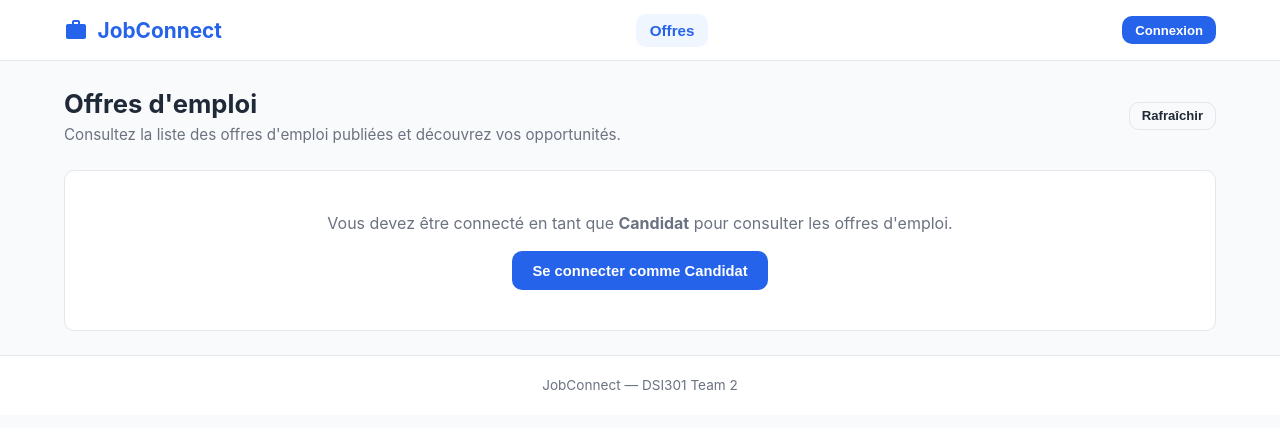
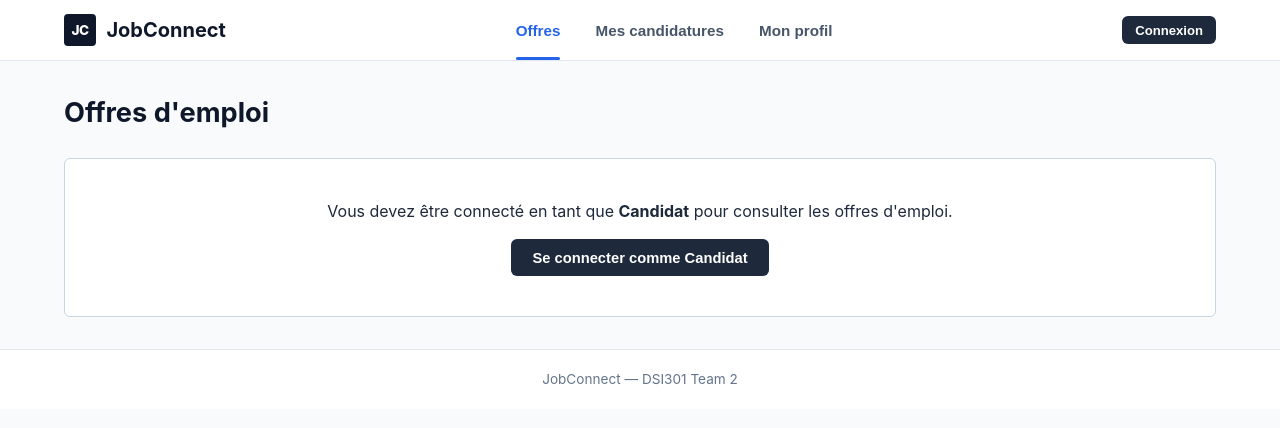
Before and after one commit to DSI301-GRP2-TEAM2/JobConnect, an Angular app in the folder frontend/: page / in a window 1280 px wide. Shown: the top 428 px of the page. Built offline with nearby package versions, Linux system fonts and the light colour scheme.

Commit message:
feat(US-14): conformite maquette Balsamiq liste horizontale des offres et build Angular valide

```diff
--- a/frontend/src/app/app.component.html
+++ b/frontend/src/app/app.component.html
@@ -1,18 +1,20 @@
 <header>
   <div class="navbar">
     <a href="#" class="brand">
-      <svg width="24" height="24" viewBox="0 0 24 24"><path d="M20 6h-4V4c0-1.11-.89-2-2-2h-4c-1.11 0-2 .89-2 2v2H4c-1.11 0-1.99.89-1.99 2L2 19c0 1.11.89 2 2 2h16c1.11 0 2-.89 2-2V8c0-1.11-.89-2-2-2zm-6 0h-4V4h4v2z"/></svg>
-      JobConnect
+      <span class="brand-box">JC</span>
+      <span class="brand-name">JobConnect</span>
     </a>
 
     <ul class="nav-links">
-      <li><button class="nav-btn active">Offres</button></li>
+      <li><button class="nav-tab active">Offres</button></li>
+      <li><button class="nav-tab inactive">Mes candidatures</button></li>
+      <li><button class="nav-tab inactive">Mon profil</button></li>
     </ul>
 
     <div class="auth-zone">
       <div *ngIf="authService.currentUser && authService.currentToken" class="user-badge">
-        <span>{{ authService.currentUser.prenom }} {{ authService.currentUser.nom }}</span>
-        <span class="role-pill role-candidat">{{ authService.currentUser.role }}</span>
+        <span class="avatar-circle">{{ getInitials() }}</span>
+        <span class="user-fullname">{{ authService.currentUser.prenom }} {{ authService.currentUser.nom[0] }}.</span>
         <button class="btn btn-outline btn-sm" (click)="authService.logout()">Déconnexion</button>
       </div>
 
--- a/frontend/src/app/components/catalogue/catalogue.component.css
+++ b/frontend/src/app/components/catalogue/catalogue.component.css
@@ -1,23 +1,159 @@
-.unauth-card {
-  text-align: center;
-  padding: 2.5rem;
-  background: #ffffff;
-  border-radius: var(--radius);
-  border: 1px solid var(--border);
+.page-title-row {
+  display: flex;
+  justify-content: space-between;
+  align-items: center;
+  margin-bottom: 1.5rem;
 }
 
-.unauth-card p {
-  margin-bottom: 1rem;
-  color: var(--text-muted);
+.page-title {
+  font-size: 1.7rem;
+  font-weight: 700;
+  color: #0f172a;
 }
 
-.status-info {
-  text-align: center;
-  color: var(--text-muted);
-  padding: 2rem;
+.offres-list {
+  display: flex;
+  flex-direction: column;
+  gap: 0.85rem;
+  margin-bottom: 2rem;
 }
 
-.card-date {
-  font-size: 0.8rem;
-  color: var(--text-muted);
+.offre-item {
+  display: flex;
+  justify-content: space-between;
+  align-items: center;
+  background: #ffffff;
+  border: 1px solid #1e293b;
+  border-radius: 4px;
+  padding: 1.25rem 1.5rem;
+  transition: all 0.15s ease-in-out;
 }
+
+.offre-item:hover {
+  box-shadow: 0 4px 6px -1px rgba(0, 0, 0, 0.08);
+}
+
+.offre-info {
+  display: flex;
+  flex-direction: column;
+  gap: 0.35rem;
+}
+
+.offre-header-line {
+  display: flex;
+  align-items: center;
+  flex-wrap: wrap;
+  gap: 0.6rem;
+}
+
+.offre-title {
+  font-size: 1.15rem;
+  font-weight: 700;
+  color: #0f172a;
+}
+
+.offre-category-badge {
+  display: inline-block;
+  font-size: 0.72rem;
+  font-weight: 600;
+  color: #0f172a;
+  border: 1px solid #1e293b;
+  border-radius: 12px;
+  padding: 0.1rem 0.55rem;
+  background: #ffffff;
+}
+
+.offre-meta-line {
+  font-size: 0.88rem;
+  color: #475569;
+}
+
+.offre-action-zone {
+  display: flex;
+  align-items: center;
+  gap: 1.5rem;
+  flex-shrink: 0;
+}
+
+.offre-date {
+  font-size: 0.82rem;
+  color: #475569;
+}
+
+.btn-voir {
+  background: #1e293b;
+  color: #ffffff;
+  border: 1px solid #1e293b;
+  border-radius: 4px;
+  padding: 0.55rem 1.25rem;
+  font-size: 0.88rem;
+  font-weight: 600;
+  cursor: pointer;
+  transition: background 0.15s ease;
+}
+
+.btn-voir:hover {
+  background: #0f172a;
+}
+
+.pagination-bar {
+  display: flex;
+  justify-content: center;
+  align-items: center;
+  gap: 0.4rem;
+  margin-top: 2rem;
+  margin-bottom: 2.5rem;
+}
+
+.page-arrow, .page-number {
+  min-width: 34px;
+  height: 34px;
+  padding: 0 0.5rem;
+  border: 1px solid #1e293b;
+  border-radius: 4px;
+  background: #ffffff;
+  color: #0f172a;
+  font-size: 0.9rem;
+  font-weight: 600;
+  cursor: pointer;
+  display: inline-flex;
+  align-items: center;
+  justify-content: center;
+  transition: all 0.15s ease;
+}
+
+.page-number.active {
+  background: #1e293b;
+  color: #ffffff;
+}
+
+.page-arrow:disabled {
+  opacity: 0.35;
+  cursor: not-allowed;
+}
+
+.unauth-box, .status-box {
+  background: #ffffff;
+  border: 1px solid #cbd5e1;
+  border-radius: 6px;
+  padding: 2.5rem;
+  text-align: center;
+  color: #64748b;
+}
+
+.unauth-box p {
+  margin-bottom: 1rem;
+  color: #1e293b;
+}
+
+@media (max-width: 640px) {
+  .offre-item {
+    flex-direction: column;
+    align-items: flex-start;
+    gap: 1rem;
+  }
+  .offre-action-zone {
+    width: 100%;
+    justify-content: space-between;
+  }
+}
--- a/frontend/src/app/components/catalogue/catalogue.component.html
+++ b/frontend/src/app/components/catalogue/catalogue.component.html
@@ -1,49 +1,79 @@
 <section id="tab-catalogue">
-  <div class="section-header">
-    <div>
-      <h2>Offres d'emploi</h2>
-      <p>Consultez la liste des offres d'emploi publiées et découvrez vos opportunités.</p>
-    </div>
-    <button class="btn btn-outline btn-sm" (click)="loadOffres()">Rafraîchir</button>
+  <div class="page-title-row">
+    <h1 class="page-title">Offres d'emploi</h1>
+    <button *ngIf="authService.isAuthenticated()" class="btn btn-outline btn-sm" (click)="loadOffres()">Rafraîchir</button>
   </div>
 
-  <div *ngIf="!authService.isAuthenticated()" class="unauth-card">
+  <div *ngIf="!authService.isAuthenticated()" class="unauth-box">
     <p>Vous devez être connecté en tant que <strong>Candidat</strong> pour consulter les offres d'emploi.</p>
     <button class="btn btn-primary" (click)="authService.openLoginModal()">Se connecter comme Candidat</button>
   </div>
 
-  <div *ngIf="authService.isAuthenticated() && loading" class="status-info">
+  <div *ngIf="authService.isAuthenticated() && loading" class="status-box">
     Chargement des offres d'emploi...
   </div>
 
-  <div *ngIf="authService.isAuthenticated() && !loading && allOffres.length === 0" class="status-info">
+  <div *ngIf="authService.isAuthenticated() && !loading && allOffres.length === 0" class="status-box">
     Aucune offre d'emploi publiée pour le moment.
   </div>
 
-  <div *ngIf="authService.isAuthenticated() && !loading && allOffres.length > 0" class="grid-cards">
-    <div class="card" *ngFor="let o of pagedOffres">
-      <div>
-        <div class="card-header">
-          <h3 class="card-title">{{ o.titre }}</h3>
-          <span class="badge badge-success">{{ o.categorie?.libelle || 'Général' }}</span>
+  <div *ngIf="authService.isAuthenticated() && !loading && allOffres.length > 0" class="offres-list">
+    <div class="offre-item" *ngFor="let o of pagedOffres">
+      <div class="offre-info">
+        <div class="offre-header-line">
+          <span class="offre-title">{{ o.titre }}</span>
+          <span class="offre-category-badge" *ngIf="o.categorie?.libelle">{{ o.categorie?.libelle }}</span>
         </div>
-        <div class="card-company">
-          🏢 {{ o.entreprise?.nomEntreprise || 'Entreprise' }}
-          <span *ngIf="o.localisation">• {{ o.localisation }}</span>
-          <span *ngIf="o.typeContrat">• {{ o.typeContrat }}</span>
+        <div class="offre-meta-line">
+          <span>{{ o.entreprise?.nomEntreprise || 'TechCorp Solutions' }}</span>
+          <span *ngIf="o.localisation"> · {{ o.localisation }}</span>
+          <span *ngIf="o.typeContrat"> · {{ o.typeContrat }}</span>
+          <span *ngIf="!o.localisation && !o.typeContrat && o.salaire"> · {{ formatSalary(o.salaire) }}</span>
         </div>
-        <p class="card-desc">{{ o.description }}</p>
       </div>
-      <div class="card-footer">
-        <span class="card-salary">{{ formatSalary(o.salaire) }}</span>
-        <span class="card-date">Publiée le {{ formatDate(o.dateCreation) }}</span>
+
+      <div class="offre-action-zone">
+        <span class="offre-date">Publié le {{ formatDate(o.dateCreation) }}</span>
+        <button class="btn-voir" (click)="voirOffre(o)">Voir l'offre</button>
       </div>
     </div>
   </div>
 
-  <div class="pagination" *ngIf="authService.isAuthenticated() && !loading && totalPages > 1">
-    <button class="page-btn" [disabled]="currentPage === 1" (click)="goToPage(currentPage - 1)">&lt;</button>
-    <button class="page-btn" *ngFor="let p of pages" [class.active]="p === currentPage" (click)="goToPage(p)">{{ p }}</button>
-    <button class="page-btn" [disabled]="currentPage === totalPages" (click)="goToPage(currentPage + 1)">&gt;</button>
+  <div class="pagination-bar" *ngIf="authService.isAuthenticated() && !loading && totalPages > 1">
+    <button class="page-arrow" [disabled]="currentPage === 1" (click)="goToPage(currentPage - 1)">&lt;</button>
+    <button class="page-number" *ngFor="let p of pages" [class.active]="p === currentPage" (click)="goToPage(p)">{{ p }}</button>
+    <button class="page-arrow" [disabled]="currentPage === totalPages" (click)="goToPage(currentPage + 1)">&gt;</button>
   </div>
 </section>
+
+<div class="modal-overlay" [class.active]="selectedOffre !== null">
+  <div class="modal-card" *ngIf="selectedOffre">
+    <button class="modal-close" (click)="fermerApercu()">&times;</button>
+    <div style="margin-bottom: 1rem;">
+      <span class="offre-category-badge" style="margin-left: 0;">{{ selectedOffre.categorie?.libelle || 'Général' }}</span>
+      <h3 style="font-size: 1.35rem; margin-top: 0.5rem; color: #0f172a;">{{ selectedOffre.titre }}</h3>
+      <p style="font-size: 0.95rem; color: #475569; margin-top: 0.25rem;">
+        🏢 {{ selectedOffre.entreprise?.nomEntreprise || 'Entreprise' }}
+        <span *ngIf="selectedOffre.localisation"> · {{ selectedOffre.localisation }}</span>
+        <span *ngIf="selectedOffre.typeContrat"> · {{ selectedOffre.typeContrat }}</span>
+      </p>
+      <p style="font-size: 0.85rem; color: #64748b; margin-top: 0.25rem;">Publié le {{ formatDate(selectedOffre.dateCreation) }}</p>
+    </div>
+
+    <div style="border-top: 1px solid #e2e8f0; padding-top: 1rem; margin-top: 1rem;">
+      <h4 style="font-size: 0.95rem; color: #0f172a; margin-bottom: 0.5rem;">Description du poste</h4>
+      <p style="font-size: 0.92rem; line-height: 1.6; color: #334155; white-space: pre-line;">
+        {{ selectedOffre.description }}
+      </p>
+    </div>
+
+    <div style="border-top: 1px solid #e2e8f0; padding-top: 1rem; margin-top: 1rem;" *ngIf="selectedOffre.salaire">
+      <h4 style="font-size: 0.95rem; color: #0f172a; margin-bottom: 0.25rem;">Rémunération</h4>
+      <p style="font-size: 0.92rem; color: #166534; font-weight: 600;">{{ formatSalary(selectedOffre.salaire) }}</p>
+    </div>
+
+    <div style="margin-top: 1.5rem; display: flex; justify-content: flex-end;">
+      <button class="btn btn-outline btn-sm" (click)="fermerApercu()">Fermer</button>
+    </div>
+  </div>
+</div>
--- a/frontend/src/index.html
+++ b/frontend/src/index.html
@@ -5,7 +5,6 @@
   <meta name="viewport" content="width=device-width, initial-scale=1.0">
   <title>JobConnect - Plateforme d'Emploi</title>
   <base href="/">
-  <link rel="stylesheet" href="styles.css">
 </head>
 <body>
   <app-root></app-root>
--- a/frontend/src/styles.css
+++ b/frontend/src/styles.css
@@ -9,16 +9,16 @@
   --danger-light: #fef2f2;
   --warning: #f59e0b;
   --warning-light: #fffbeb;
-  --text-main: #1f2937;
-  --text-muted: #6b7280;
-  --bg-main: #f9fafb;
+  --text-main: #0f172a;
+  --text-muted: #64748b;
+  --bg-main: #f8fafc;
   --bg-card: #ffffff;
-  --border: #e5e7eb;
+  --border: #e2e8f0;
   --border-focus: #3b82f6;
-  --radius: 10px;
-  --shadow: 0 4px 6px -1px rgba(0, 0, 0, 0.08), 0 2px 4px -2px rgba(0, 0, 0, 0.05);
-  --shadow-lg: 0 10px 15px -3px rgba(0, 0, 0, 0.1), 0 4px 6px -4px rgba(0, 0, 0, 0.08);
-  --transition: all 0.2s ease-in-out;
+  --radius: 6px;
+  --shadow: 0 1px 3px 0 rgba(0, 0, 0, 0.1), 0 1px 2px -1px rgba(0, 0, 0, 0.1);
+  --shadow-lg: 0 10px 15px -3px rgba(0, 0, 0, 0.1), 0 4px 6px -4px rgba(0, 0, 0, 0.1);
+  --transition: all 0.15s ease-in-out;
 }
 
 * {
@@ -36,7 +36,6 @@ body {
   display: flex;
   flex-direction: column;
 }
-
 
 header {
   background: #ffffff;
@@ -59,15 +58,29 @@ header {
 .brand {
   display: flex;
   align-items: center;
-  gap: 0.6rem;
+  gap: 0.65rem;
   text-decoration: none;
-  font-weight: 700;
-  font-size: 1.3rem;
-  color: var(--primary);
+  cursor: pointer;
 }
 
-.brand svg {
-  fill: currentColor;
+.brand-box {
+  background: #0f172a;
+  color: #ffffff;
+  width: 32px;
+  height: 32px;
+  border-radius: 4px;
+  display: flex;
+  align-items: center;
+  justify-content: center;
+  font-size: 0.85rem;
+  font-weight: 800;
+  letter-spacing: -0.5px;
+}
+
+.brand-name {
+  color: #0f172a;
+  font-size: 1.25rem;
+  font-weight: 700;
 }
 
 .nav-links {
@@ -76,27 +89,36 @@ header {
   list-style: none;
 }
 
-.nav-btn {
+.nav-tab {
   background: transparent;
   border: none;
   font-size: 0.95rem;
-  font-weight: 500;
-  color: var(--text-muted);
+  font-weight: 600;
   padding: 0.5rem 0.85rem;
-  border-radius: var(--radius);
   cursor: pointer;
+  color: #475569;
+  position: relative;
   transition: var(--transition);
 }
 
-.nav-btn:hover {
-  background: var(--bg-main);
-  color: var(--text-main);
+.nav-tab.active {
+  color: #2563eb;
 }
 
-.nav-btn.active {
-  background: var(--primary-light);
-  color: var(--primary);
-  font-weight: 600;
+.nav-tab.active::after {
+  content: '';
+  position: absolute;
+  bottom: -0.85rem;
+  left: 0.85rem;
+  right: 0.85rem;
+  height: 3px;
+  background: #2563eb;
+  border-radius: 2px;
+}
+
+.nav-tab.inactive {
+  color: #475569;
+  cursor: default;
 }
 
 .auth-zone {
@@ -108,161 +130,35 @@ header {
 .user-badge {
   display: flex;
   align-items: center;
-  gap: 0.5rem;
-  background: var(--bg-main);
-  padding: 0.35rem 0.75rem;
-  border-radius: 9999px;
-  font-size: 0.85rem;
-  border: 1px solid var(--border);
+  gap: 0.6rem;
 }
 
-.role-pill {
-  font-size: 0.72rem;
+.avatar-circle {
+  width: 32px;
+  height: 32px;
+  border-radius: 50%;
+  background: #e2e8f0;
+  color: #0f172a;
+  display: inline-flex;
+  align-items: center;
+  justify-content: center;
+  font-size: 0.8rem;
   font-weight: 700;
-  text-transform: uppercase;
-  padding: 0.15rem 0.45rem;
-  border-radius: 9999px;
+  border: 1px solid #cbd5e1;
 }
 
-.role-candidat { background: #dbeafe; color: #1e40af; }
-.role-agent { background: #fef3c7; color: #92400e; }
-.role-entreprise { background: #e0e7ff; color: #3730a3; }
-
+.user-fullname {
+  font-size: 0.92rem;
+  font-weight: 600;
+  color: #0f172a;
+}
 
 main {
   flex: 1;
   max-width: 1200px;
   width: 100%;
-  margin: 1.5rem auto;
+  margin: 2rem auto;
   padding: 0 1.5rem;
-}
-
-
-.tab-content {
-  display: none;
-}
-
-.tab-content.active {
-  display: block;
-  animation: fadeIn 0.25s ease-out;
-}
-
-@keyframes fadeIn {
-  from { opacity: 0; transform: translateY(6px); }
-  to { opacity: 1; transform: translateY(0); }
-}
-
-.section-header {
-  margin-bottom: 1.5rem;
-  display: flex;
-  justify-content: space-between;
-  align-items: center;
-  flex-wrap: wrap;
-  gap: 1rem;
-}
-
-.section-header h2 {
-  font-size: 1.6rem;
-  font-weight: 700;
-  color: var(--text-main);
-}
-
-.section-header p {
-  color: var(--text-muted);
-  font-size: 0.95rem;
-}
-
-
-.grid-cards {
-  display: grid;
-  grid-template-columns: repeat(auto-fill, minmax(320px, 1fr));
-  gap: 1.25rem;
-}
-
-.card {
-  background: var(--bg-card);
-  border: 1px solid var(--border);
-  border-radius: var(--radius);
-  padding: 1.25rem;
-  box-shadow: var(--shadow);
-  display: flex;
-  flex-direction: column;
-  justify-content: space-between;
-  transition: var(--transition);
-}
-
-.card:hover {
-  transform: translateY(-2px);
-  box-shadow: var(--shadow-lg);
-  border-color: #cbd5e1;
-}
-
-.card-header {
-  display: flex;
-  justify-content: space-between;
-  align-items: flex-start;
-  margin-bottom: 0.75rem;
-}
-
-.card-title {
-  font-size: 1.15rem;
-  font-weight: 600;
-  color: var(--text-main);
-}
-
-.badge {
-  font-size: 0.75rem;
-  font-weight: 600;
-  padding: 0.25rem 0.6rem;
-  border-radius: 9999px;
-  background: var(--bg-main);
-  border: 1px solid var(--border);
-}
-
-.badge-success { background: var(--success-light); color: var(--success); border-color: #a7f3d0; }
-.badge-danger { background: var(--danger-light); color: var(--danger); border-color: #fecaca; }
-.badge-warning { background: var(--warning-light); color: var(--warning); border-color: #fde68a; }
-
-.card-company {
-  font-size: 0.9rem;
-  font-weight: 500;
-  color: var(--primary);
-  margin-bottom: 0.5rem;
-}
-
-.card-desc {
-  font-size: 0.9rem;
-  color: var(--text-muted);
-  margin-bottom: 1rem;
-  display: -webkit-box;
-  -webkit-line-clamp: 3;
-  -webkit-box-orient: vertical;
-  overflow: hidden;
-}
-
-.card-footer {
-  display: flex;
-  justify-content: space-between;
-  align-items: center;
-  padding-top: 0.75rem;
-  border-top: 1px solid var(--border);
-}
-
-.card-salary {
-  font-weight: 600;
-  color: var(--text-main);
-  font-size: 0.95rem;
-}
-
-
-.form-box {
-  background: var(--bg-card);
-  border: 1px solid var(--border);
-  border-radius: var(--radius);
-  padding: 2rem;
-  max-width: 650px;
-  margin: 0 auto;
-  box-shadow: var(--shadow);
 }
 
 .form-group {
@@ -273,18 +169,18 @@ main {
   display: block;
   font-size: 0.88rem;
   font-weight: 600;
-  margin-bottom: 0.4rem;
+  margin-bottom: 0.35rem;
   color: var(--text-main);
 }
 
 .form-control {
   width: 100%;
   padding: 0.65rem 0.85rem;
-  font-size: 0.95rem;
   border: 1px solid var(--border);
   border-radius: var(--radius);
+  font-size: 0.92rem;
+  color: var(--text-main);
   background: #ffffff;
-  color: var(--text-main);
   transition: var(--transition);
 }
 
@@ -294,115 +190,44 @@ main {
   box-shadow: 0 0 0 3px rgba(59, 130, 246, 0.15);
 }
 
-textarea.form-control {
-  resize: vertical;
-  min-height: 90px;
-}
-
-
 .btn {
   display: inline-flex;
   align-items: center;
   justify-content: center;
-  gap: 0.5rem;
-  padding: 0.65rem 1.2rem;
+  gap: 0.4rem;
+  padding: 0.6rem 1.25rem;
+  border-radius: var(--radius);
+  font-weight: 600;
   font-size: 0.92rem;
-  font-weight: 600;
-  border-radius: var(--radius);
   border: 1px solid transparent;
   cursor: pointer;
   transition: var(--transition);
 }
 
 .btn-primary {
-  background: var(--primary);
+  background: #1e293b;
   color: #ffffff;
 }
 
 .btn-primary:hover {
-  background: var(--primary-hover);
-}
-
-.btn-danger {
-  background: var(--danger);
-  color: #ffffff;
-}
-
-.btn-danger:hover {
-  background: var(--danger-hover);
+  background: #0f172a;
 }
 
 .btn-outline {
   background: transparent;
-  border-color: var(--border);
+  border-color: #cbd5e1;
   color: var(--text-main);
 }
 
 .btn-outline:hover {
   background: var(--bg-main);
-  border-color: #cbd5e1;
+  border-color: #94a3b8;
 }
 
 .btn-sm {
   padding: 0.35rem 0.75rem;
   font-size: 0.82rem;
 }
-
-
-.upload-dropzone {
-  border: 2px dashed var(--border);
-  border-radius: var(--radius);
-  padding: 2rem;
-  text-align: center;
-  cursor: pointer;
-  transition: var(--transition);
-  background: var(--bg-main);
-}
-
-.upload-dropzone:hover, .upload-dropzone.dragover {
-  border-color: var(--primary);
-  background: var(--primary-light);
-}
-
-.upload-icon {
-  font-size: 2.2rem;
-  color: var(--primary);
-  margin-bottom: 0.5rem;
-}
-
-
-#toast-container {
-  position: fixed;
-  bottom: 1.5rem;
-  right: 1.5rem;
-  z-index: 9999;
-  display: flex;
-  flex-direction: column;
-  gap: 0.5rem;
-}
-
-.toast {
-  padding: 0.85rem 1.25rem;
-  border-radius: var(--radius);
-  background: #1f2937;
-  color: #ffffff;
-  font-size: 0.9rem;
-  box-shadow: var(--shadow-lg);
-  display: flex;
-  align-items: center;
-  gap: 0.6rem;
-  animation: slideIn 0.25s ease-out;
-}
-
-.toast.toast-success { background: #065f46; border-left: 4px solid #34d399; }
-.toast.toast-error { background: #991b1b; border-left: 4px solid #f87171; }
-.toast.toast-info { background: #1e3a8a; border-left: 4px solid #60a5fa; }
-
-@keyframes slideIn {
-  from { transform: translateX(50px); opacity: 0; }
-  to { transform: translateX(0); opacity: 1; }
-}
-
 
 .modal-overlay {
   display: none;
@@ -418,13 +243,12 @@ textarea.form-control {
 
 .modal-overlay.active {
   display: flex;
-  animation: fadeIn 0.2s ease-out;
 }
 
 .modal-card {
   background: var(--bg-card);
   border-radius: var(--radius);
-  max-width: 600px;
+  max-width: 550px;
   width: 100%;
   max-height: 90vh;
   overflow-y: auto;
@@ -444,7 +268,6 @@ textarea.form-control {
   cursor: pointer;
 }
 
-
 footer {
   margin-top: auto;
   background: #ffffff;
@@ -454,41 +277,3 @@ footer {
   font-size: 0.85rem;
   color: var(--text-muted);
 }
-
-.pagination {
-  display: flex;
-  justify-content: center;
-  align-items: center;
-  gap: 0.5rem;
-  margin-top: 2rem;
-  margin-bottom: 2rem;
-}
-
-.page-btn {
-  background: #ffffff;
-  border: 1px solid var(--border);
-  padding: 0.45rem 0.85rem;
-  border-radius: var(--radius);
-  font-size: 0.9rem;
-  cursor: pointer;
-  transition: var(--transition);
-  color: var(--text-main);
-}
-
-.page-btn:hover:not(:disabled) {
-  background: var(--bg-main);
-  border-color: var(--primary);
-  color: var(--primary);
-}
-
-.page-btn.active {
-  background: var(--primary);
-  color: #ffffff;
-  border-color: var(--primary);
-  font-weight: 600;
-}
-
-.page-btn:disabled {
-  opacity: 0.4;
-  cursor: not-allowed;
-}
```
Also changed, not shown: frontend/src/app/app.component.ts (+8 -0 lines), frontend/src/app/components/catalogue/catalogue.component.ts (+9 -0 lines), 1 other file (tests, documents, lock files or other folders).
